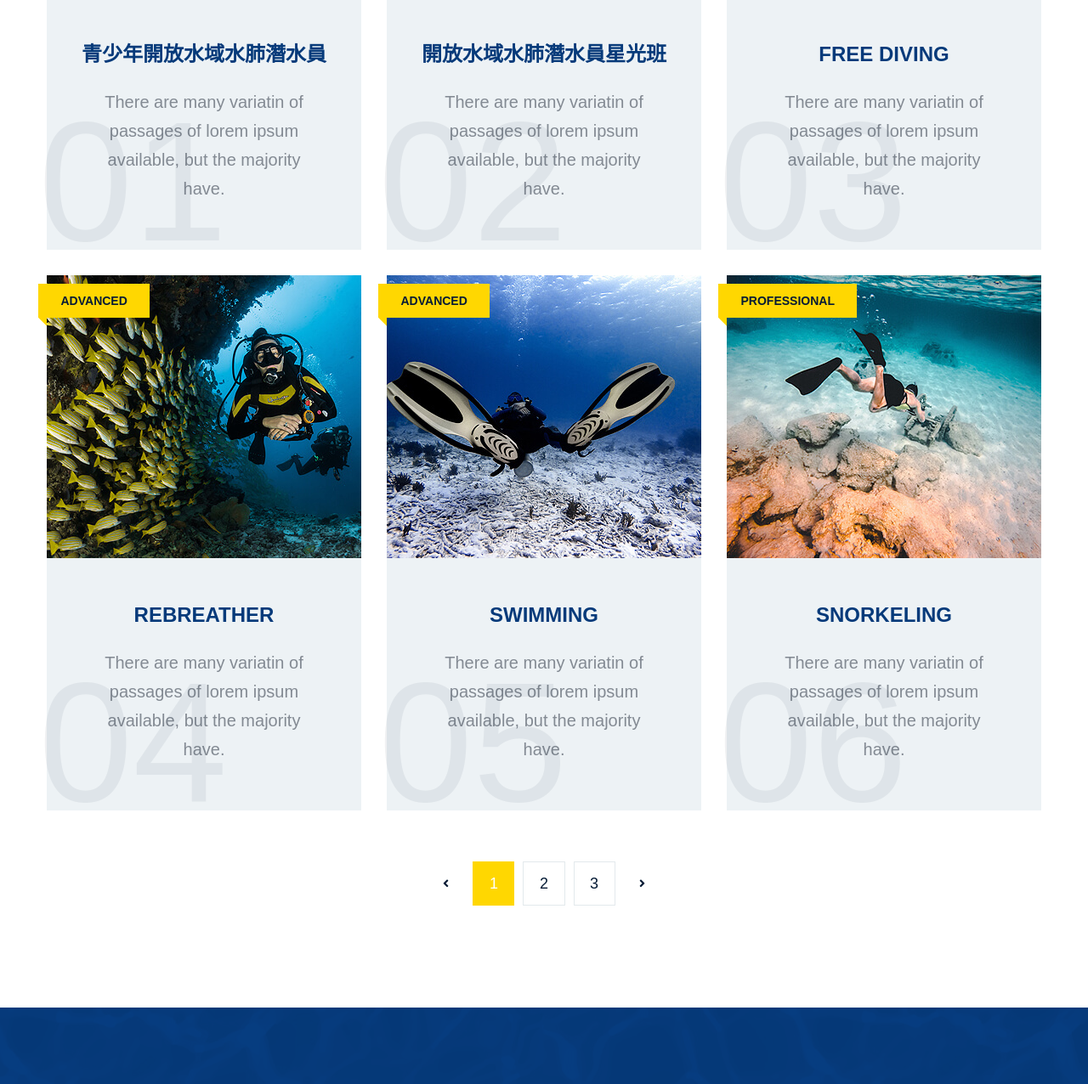
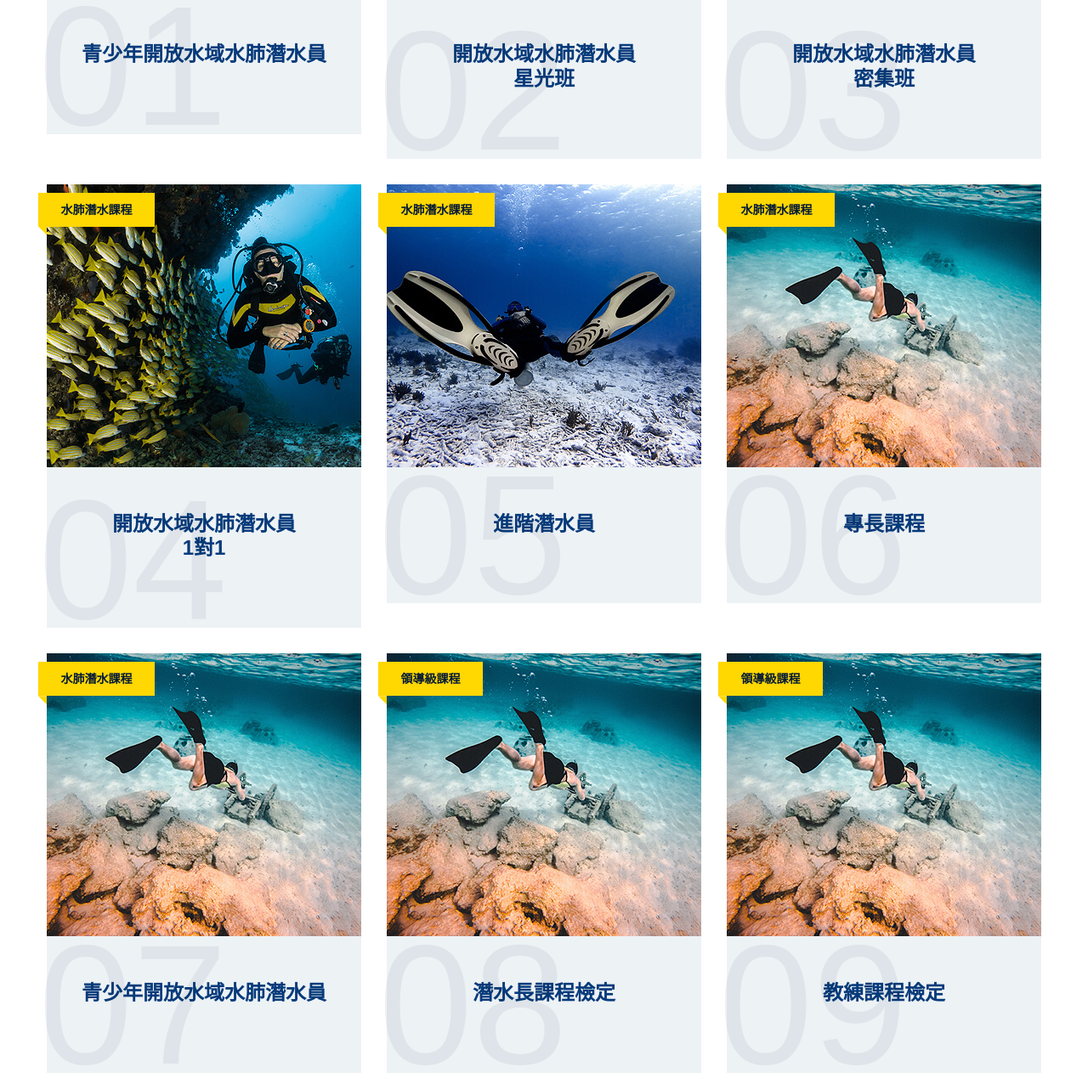
Before and after one commit to tdclub/tdclub.github.io, a plain HTML site: page courses.html in a window 1280 px wide. Shown: the part 898-2174 px from the top of the page at 85% size. Drawn offline with Linux system fonts and the light colour scheme; files whose address does not match are found by name; a web font is replaced by a local one.

Commit message:
新增課程清單頁

```diff
--- a/courses.html
+++ b/courses.html
@@ -92,7 +92,7 @@
           <div class="inner-container">
             <div class="logo-box">
               <a href="index.html">
-                <img src="assets/images/logo-1-1.jpg" alt="" width="143" />
+                <img src="assets/images/logo-1-1.jpg" alt="" width="100" />
               </a>
               <a href="#" class="side-menu__toggler"
                 ><i class="fa fa-bars"></i
@@ -109,7 +109,7 @@
                   <a href="#" class="active">潛水課程與器材</a>
                   <ul>
                     <li><a href="#">教學系統</a></li>
-                    <li><a href="courses.html">教學課程</a></li>
+                    <li><a href="courses.html">潛水課程</a></li>
                     <li><a href="#">裝備介紹</a></li>
                     <li><a href="#">器材租賃與販售</a></li>
                   </ul>
@@ -151,7 +151,7 @@
             <li class="active"><a href="#">潛水課程</a></li>
           </ul>
           <!-- /.list-unstyled -->
-          <h2 class="page-header__title">All Courses</h2>
+          <h2 class="page-header__title">所有課程</h2>
           <!-- /.page-header__title -->
         </div>
         <!-- /.container -->
@@ -173,10 +173,6 @@
                 <!-- /.course-one__image -->
                 <div class="course-one__content hvr-sweep-to-bottom">
                   <h3><a href="#">青少年開放水域水肺潛水員</a></h3>
-                  <p>
-                    There are many variatin of passages of lorem ipsum
-                    available, but the majority have.
-                  </p>
                 </div>
                 <!-- /.course-one__content -->
                 <a href="#" class="course-one__book-link">了解詳情</a>
@@ -190,20 +186,17 @@
                   <a href="#" class="course-one__cat">水肺潛水課程</a>
                   <div class="course-one__image-inner">
                     <img src="assets/images/courses/course-1-2.jpg" alt="" />
-                    <a href="#"><i class="scubo-icon-plus-symbol"></i></a>
                   </div>
                   <!-- /.course-one__image-inner -->
                 </div>
                 <!-- /.course-one__image -->
                 <div class="course-one__content hvr-sweep-to-bottom">
-                  <h3><a href="#">開放水域水肺潛水員星光班</a></h3>
-                  <p>
-                    There are many variatin of passages of lorem ipsum
-                    available, but the majority have.
-                  </p>
+                  <h3>
+                    <a href="#">開放水域水肺潛水員<br />星光班</a>
+                  </h3>
                 </div>
                 <!-- /.course-one__content -->
-                <a href="#" class="course-one__book-link">Book this course</a>
+                <a href="#" class="course-one__book-link">了解詳情</a>
               </div>
               <!-- /.course-one__single -->
             </div>
@@ -211,23 +204,20 @@
             <div class="col-lg-4 col-md-6">
               <div class="course-one__single">
                 <div class="course-one__image">
-                  <a href="#" class="course-one__cat">Professional</a>
+                  <a href="#" class="course-one__cat">水肺潛水課程</a>
                   <div class="course-one__image-inner">
                     <img src="assets/images/courses/course-1-3.jpg" alt="" />
-                    <a href="#"><i class="scubo-icon-plus-symbol"></i></a>
                   </div>
                   <!-- /.course-one__image-inner -->
                 </div>
                 <!-- /.course-one__image -->
                 <div class="course-one__content hvr-sweep-to-bottom">
-                  <h3><a href="#">free diving</a></h3>
-                  <p>
-                    There are many variatin of passages of lorem ipsum
-                    available, but the majority have.
-                  </p>
+                  <h3>
+                    <a href="#">開放水域水肺潛水員<br />密集班</a>
+                  </h3>
                 </div>
                 <!-- /.course-one__content -->
-                <a href="#" class="course-one__book-link">Book this course</a>
+                <a href="#" class="course-one__book-link">了解詳情</a>
               </div>
               <!-- /.course-one__single -->
             </div>
@@ -235,23 +225,20 @@
             <div class="col-lg-4 col-md-6">
               <div class="course-one__single">
                 <div class="course-one__image">
-                  <a href="#" class="course-one__cat">advanced</a>
+                  <a href="#" class="course-one__cat">水肺潛水課程</a>
                   <div class="course-one__image-inner">
                     <img src="assets/images/courses/course-1-4.jpg" alt="" />
-                    <a href="#"><i class="scubo-icon-plus-symbol"></i></a>
                   </div>
                   <!-- /.course-one__image-inner -->
                 </div>
                 <!-- /.course-one__image -->
                 <div class="course-one__content hvr-sweep-to-bottom">
-                  <h3><a href="#">Rebreather</a></h3>
-                  <p>
-                    There are many variatin of passages of lorem ipsum
-                    available, but the majority have.
-                  </p>
+                  <h3>
+                    <a href="#">開放水域水肺潛水員<br />1對1</a>
+                  </h3>
                 </div>
                 <!-- /.course-one__content -->
-                <a href="#" class="course-one__book-link">Book this course</a>
+                <a href="#" class="course-one__book-link">了解詳情</a>
               </div>
               <!-- /.course-one__single -->
             </div>
@@ -259,23 +246,18 @@
             <div class="col-lg-4 col-md-6">
               <div class="course-one__single">
                 <div class="course-one__image">
-                  <a href="#" class="course-one__cat">advanced</a>
+                  <a href="#" class="course-one__cat">水肺潛水課程</a>
                   <div class="course-one__image-inner">
                     <img src="assets/images/courses/course-1-5.jpg" alt="" />
-                    <a href="#"><i class="scubo-icon-plus-symbol"></i></a>
                   </div>
                   <!-- /.course-one__image-inner -->
                 </div>
                 <!-- /.course-one__image -->
                 <div class="course-one__content hvr-sweep-to-bottom">
-                  <h3><a href="#">Swimming</a></h3>
-                  <p>
-                    There are many variatin of passages of lorem ipsum
-                    available, but the majority have.
-                  </p>
+                  <h3><a href="#">進階潛水員</a></h3>
                 </div>
                 <!-- /.course-one__content -->
-                <a href="#" class="course-one__book-link">Book this course</a>
+                <a href="#" class="course-one__book-link">了解詳情</a>
               </div>
               <!-- /.course-one__single -->
             </div>
@@ -283,30 +265,101 @@
             <div class="col-lg-4 col-md-6">
               <div class="course-one__single">
                 <div class="course-one__image">
-                  <a href="#" class="course-one__cat">Professional</a>
+                  <a href="#" class="course-one__cat">水肺潛水課程</a>
                   <div class="course-one__image-inner">
                     <img src="assets/images/courses/course-1-6.jpg" alt="" />
-                    <a href="#"><i class="scubo-icon-plus-symbol"></i></a>
                   </div>
                   <!-- /.course-one__image-inner -->
                 </div>
                 <!-- /.course-one__image -->
                 <div class="course-one__content hvr-sweep-to-bottom">
-                  <h3><a href="#">Snorkeling</a></h3>
-                  <p>
-                    There are many variatin of passages of lorem ipsum
-                    available, but the majority have.
-                  </p>
+                  <h3><a href="#">專長課程</a></h3>
                 </div>
                 <!-- /.course-one__content -->
-                <a href="#" class="course-one__book-link">Book this course</a>
+                <a href="#" class="course-one__book-link">了解詳情</a>
+              </div>
+              <!-- /.course-one__single -->
+            </div>
+            <!-- /.col-lg-4 col-md-6 -->
+            <div class="col-lg-4 col-md-6">
+              <div class="course-one__single">
+                <div class="course-one__image">
+                  <a href="#" class="course-one__cat">水肺潛水課程</a>
+                  <div class="course-one__image-inner">
+                    <img src="assets/images/courses/course-1-6.jpg" alt="" />
+                  </div>
+                  <!-- /.course-one__image-inner -->
+                </div>
+                <!-- /.course-one__image -->
+                <div class="course-one__content hvr-sweep-to-bottom">
+                  <h3><a href="#">青少年開放水域水肺潛水員</a></h3>
+                </div>
+                <!-- /.course-one__content -->
+                <a href="#" class="course-one__book-link">了解詳情</a>
+              </div>
+              <!-- /.course-one__single -->
+            </div>
+            <!-- /.col-lg-4 col-md-6 -->
+            <div class="col-lg-4 col-md-6">
+              <div class="course-one__single">
+                <div class="course-one__image">
+                  <a href="#" class="course-one__cat">領導級課程</a>
+                  <div class="course-one__image-inner">
+                    <img src="assets/images/courses/course-1-6.jpg" alt="" />
+                  </div>
+                  <!-- /.course-one__image-inner -->
+                </div>
+                <!-- /.course-one__image -->
+                <div class="course-one__content hvr-sweep-to-bottom">
+                  <h3><a href="#">潛水長課程檢定</a></h3>
+                </div>
+                <!-- /.course-one__content -->
+                <a href="#" class="course-one__book-link">了解詳情</a>
+              </div>
+              <!-- /.course-one__single -->
+            </div>
+            <!-- /.col-lg-4 col-md-6 -->
+            <div class="col-lg-4 col-md-6">
+              <div class="course-one__single">
+                <div class="course-one__image">
+                  <a href="#" class="course-one__cat">領導級課程</a>
+                  <div class="course-one__image-inner">
+                    <img src="assets/images/courses/course-1-6.jpg" alt="" />
+                  </div>
+                  <!-- /.course-one__image-inner -->
+                </div>
+                <!-- /.course-one__image -->
+                <div class="course-one__content hvr-sweep-to-bottom">
+                  <h3><a href="#">教練課程檢定</a></h3>
+                </div>
+                <!-- /.course-one__content -->
+                <a href="#" class="course-one__book-link">了解詳情</a>
+              </div>
+              <!-- /.course-one__single -->
+            </div>
+            <!-- /.col-lg-4 col-md-6 -->
+            <div class="col-lg-4 col-md-6">
+              <div class="course-one__single">
+                <div class="course-one__image">
+                  <a href="#" class="course-one__cat">領導級課程</a>
+                  <div class="course-one__image-inner">
+                    <img src="assets/images/courses/course-1-6.jpg" alt="" />
+                  </div>
+                  <!-- /.course-one__image-inner -->
+                </div>
+                <!-- /.course-one__image -->
+                <div class="course-one__content hvr-sweep-to-bottom">
+                  <h3><a href="#">高氧潛水員課程</a></h3>
+                </div>
+                <!-- /.course-one__content -->
+                <a href="#" class="course-one__book-link">了解詳情</a>
               </div>
               <!-- /.course-one__single -->
             </div>
             <!-- /.col-lg-4 col-md-6 -->
           </div>
           <!-- /.row -->
-          <div class="post-pagination">
+          <!-- <div class="post-pagination">
             <a href="#" class="post-pagination__prev"
               ><i class="fa fa-angle-left"></i
             ></a>
@@ -316,7 +369,7 @@
             <a href="#" class="post-pagination__next"
               ><i class="fa fa-angle-right"></i
             ></a>
-          </div>
+          </div> -->
           <!-- /.post-pagination -->
         </div>
         <!-- /.container -->
```
Also changed, not shown: about.html (+1 -1 lines), contact.html (+1 -1 lines), course-details.html (+2 -2 lines), gallery.html (+1 -1 lines), index.html (+2 -2 lines), news-details.html (+1 -1 lines), news.html (+1 -1 lines), pricing.html (+1 -1 lines).
